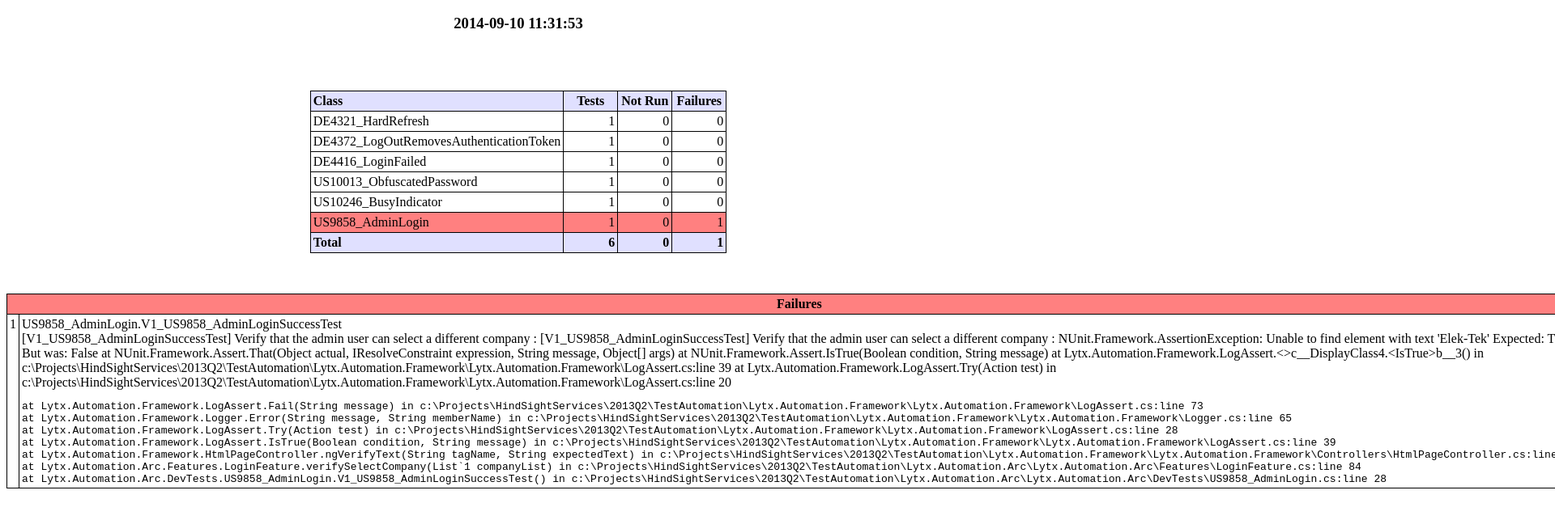
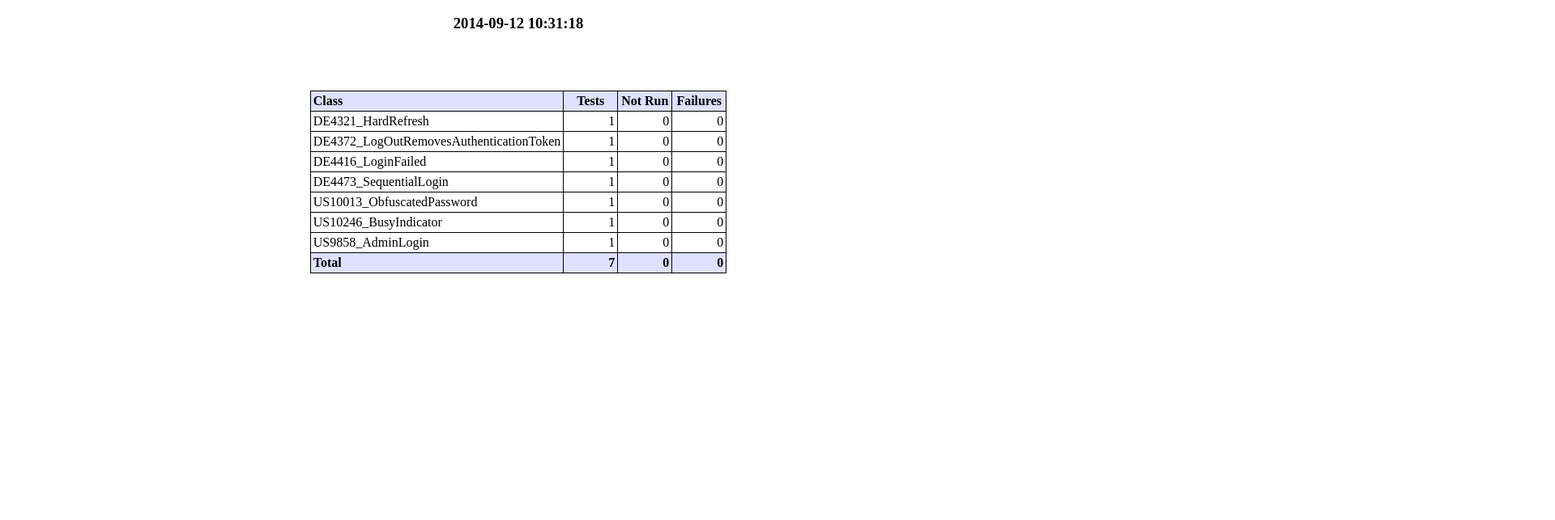
Before and after one commit to a-nilss/autoRes, a website: page testResults/Lytx.Automation.Arc.html in a window 1280 px wide. Shown: the part 51-694 px from the top of the page at 81% size, 1920 px wide, since content can reach past the window. Drawn offline with Linux system fonts and the light colour scheme.

Commit message:
Added new test results

```diff
--- a/testResults/Lytx.Automation.Arc.html
+++ b/testResults/Lytx.Automation.Arc.html
@@ -24,7 +24,7 @@
 </td>
 <td class="title">
 <h1>Lytx.Automation.Arc</h1>
-<h3>2014-09-10 11:31:53</h3>
+<h3>2014-09-12 10:31:18</h3>
 </td>
   <td class=noborder>&nbsp;</td>
 </tr>
@@ -56,6 +56,12 @@
   <td>0</td>
 </tr>
 <tr>
+  <td class=name>DE4473_SequentialLogin</td>
+  <td>1</td>
+  <td>0</td>
+  <td>0</td>
+</tr>
+<tr>
   <td class=name>US10013_ObfuscatedPassword</td>
   <td>1</td>
   <td>0</td>
@@ -67,41 +73,17 @@
   <td>0</td>
   <td>0</td>
 </tr>
-<tr class="failure-row">
+<tr>
   <td class=name>US9858_AdminLogin</td>
   <td>1</td>
   <td>0</td>
-  <td>1</td>
+  <td>0</td>
 </tr>
 <tr class="total-row">
   <td class=name>Total</td>
-  <td>6</td>
+  <td>7</td>
   <td>0</td>
-  <td>1</td>
-</tr>
-</table>
-<p>&nbsp;</p>
-<table class=center>
-<tr class="failure-row">
-  <th colspan=2>Failures</th>
-</tr>
-<tr>
-  <td>1</td>
-  <td class=text>US9858_AdminLogin.V1_US9858_AdminLoginSuccessTest<br>[V1_US9858_AdminLoginSuccessTest] Verify that the admin user can select a different company  : [V1_US9858_AdminLoginSuccessTest] Verify that the admin user can select a different company  : NUnit.Framework.AssertionException:   Unable to find element with text 'Elek-Tek'
-  Expected: True
-  But was:  False
-
-   at NUnit.Framework.Assert.That(Object actual, IResolveConstraint expression, String message, Object[] args)
-   at NUnit.Framework.Assert.IsTrue(Boolean condition, String message)
-   at Lytx.Automation.Framework.LogAssert.&lt;&gt;c__DisplayClass4.&lt;IsTrue&gt;b__3() in c:\Projects\HindSightServices\2013Q2\TestAutomation\Lytx.Automation.Framework\Lytx.Automation.Framework\LogAssert.cs:line 39
-   at Lytx.Automation.Framework.LogAssert.Try(Action test) in c:\Projects\HindSightServices\2013Q2\TestAutomation\Lytx.Automation.Framework\Lytx.Automation.Framework\LogAssert.cs:line 20<pre>at Lytx.Automation.Framework.LogAssert.Fail(String message) in c:\Projects\HindSightServices\2013Q2\TestAutomation\Lytx.Automation.Framework\Lytx.Automation.Framework\LogAssert.cs:line 73
-at Lytx.Automation.Framework.Logger.Error(String message, String memberName) in c:\Projects\HindSightServices\2013Q2\TestAutomation\Lytx.Automation.Framework\Lytx.Automation.Framework\Logger.cs:line 65
-at Lytx.Automation.Framework.LogAssert.Try(Action test) in c:\Projects\HindSightServices\2013Q2\TestAutomation\Lytx.Automation.Framework\Lytx.Automation.Framework\LogAssert.cs:line 28
-at Lytx.Automation.Framework.LogAssert.IsTrue(Boolean condition, String message) in c:\Projects\HindSightServices\2013Q2\TestAutomation\Lytx.Automation.Framework\Lytx.Automation.Framework\LogAssert.cs:line 39
-at Lytx.Automation.Framework.HtmlPageController.ngVerifyText(String tagName, String expectedText) in c:\Projects\HindSightServices\2013Q2\TestAutomation\Lytx.Automation.Framework\Lytx.Automation.Framework\Controllers\HtmlPageController.cs:line 1533
-at Lytx.Automation.Arc.Features.LoginFeature.verifySelectCompany(List`1 companyList) in c:\Projects\HindSightServices\2013Q2\TestAutomation\Lytx.Automation.Arc\Lytx.Automation.Arc\Features\LoginFeature.cs:line 84
-at Lytx.Automation.Arc.DevTests.US9858_AdminLogin.V1_US9858_AdminLoginSuccessTest() in c:\Projects\HindSightServices\2013Q2\TestAutomation\Lytx.Automation.Arc\Lytx.Automation.Arc\DevTests\US9858_AdminLogin.cs:line 28
-</pre></td>
+  <td>0</td>
 </tr>
 </table>
 <p>&nbsp;</p>
```
Also changed, not shown: testResults/index.html (+6 -6 lines).
